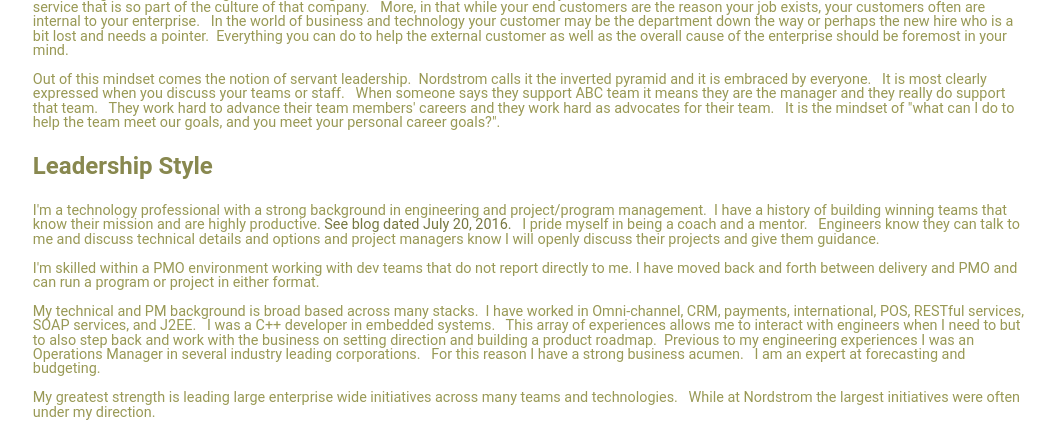
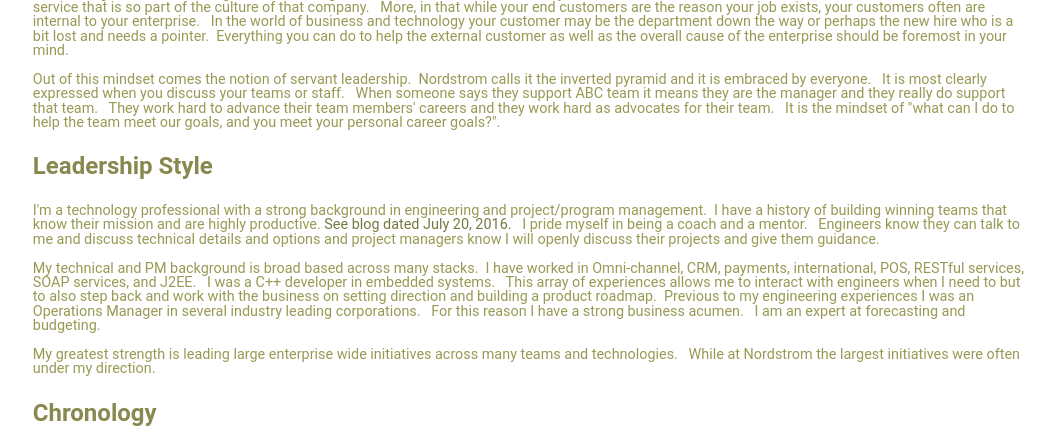
Before and after one commit to mo4dawg/mo4dawg.github.io, a Jekyll site: the page built from about/index.html, in a window 1280 px wide and 900 px high, scrolled down 491 px, cut to the strip 0-426 px from the top of the window. Shown: the whole strip, without its empty margins (108-1163 px from the left). Built offline with Jekyll 4.4.1, drawn with Linux system fonts in a browser that asks for light colours.

Commit message:
Update index.html

```diff
--- a/about/index.html
+++ b/about/index.html
@@ -11,7 +11,6 @@ title: About Kevin Connell
 
         <h2 style="color:#88884f">Leadership Style</h2>
 	<p style="color:#999955">I'm a technology professional with a strong background in engineering and project/program management.&nbsp; I have a history of building winning teams that know their mission and are highly productive. <a style="color:#777740" href="{{ root_url }}/tags">See blog dated July 20, 2016.</a> &nbsp; I pride myself in being a coach and a mentor. &nbsp; Engineers know they can talk to me and discuss technical details and options and project managers know I will openly discuss their projects and give them guidance. </p>
-	<p style="color:#999955">I'm skilled within a PMO environment working with dev teams that do not report directly to me.  I have moved back and forth between delivery and PMO and can run a program or project in either format.</p>
 	<p style="color:#999955">My technical and PM background is broad based across many stacks. &nbsp;I have worked in Omni-channel, CRM, payments, international, POS, RESTful services, SOAP services, and J2EE. &nbsp; I was a C++ developer in embedded systems. &nbsp; This array of experiences allows me to interact with engineers when I need to but to also step back and work with the business on setting direction and building a product roadmap.&nbsp; Previous to my engineering experiences I was an Operations Manager in several industry leading corporations. &nbsp; For this reason I have a strong business acumen. &nbsp; I am an expert at forecasting and budgeting. </p>
 	<p style="color:#999955">My greatest strength is leading large enterprise wide initiatives across many teams and technologies. &nbsp; While at Nordstrom the largest initiatives were often under my direction. </p>
     </div>
```
